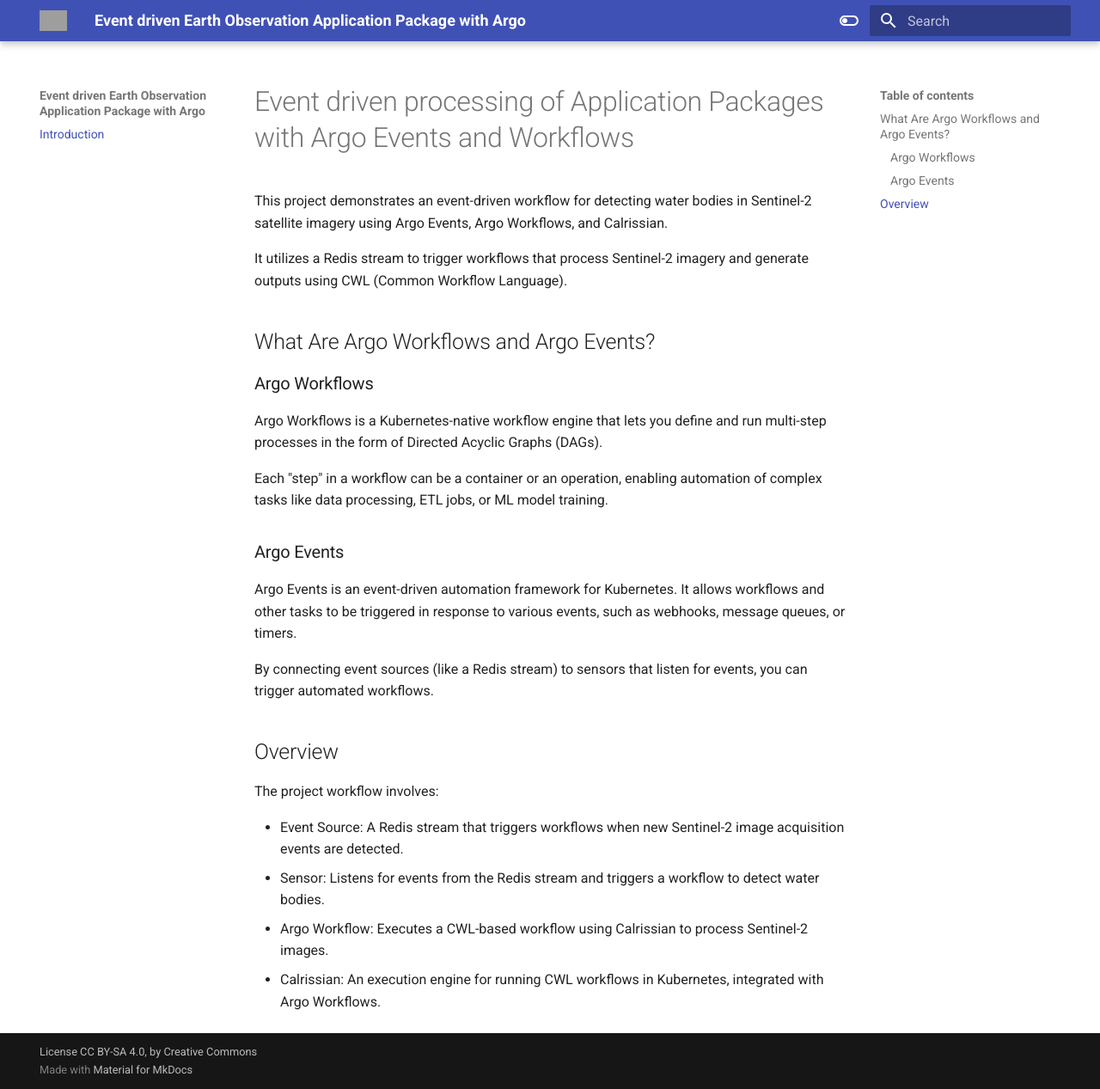
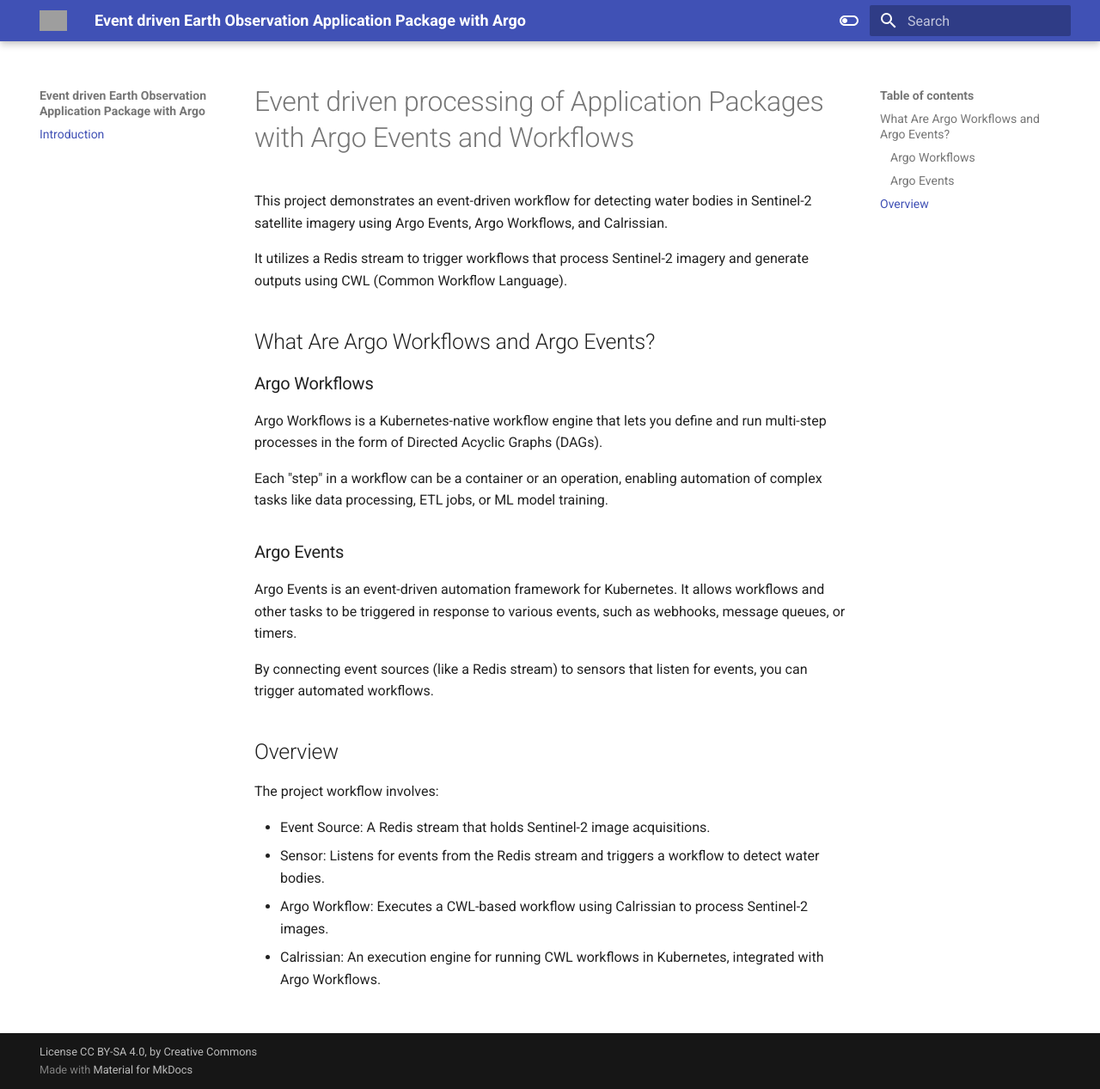
Before and after one commit to eoap/event-driven-with-argo, an MkDocs documentation site: the page built from docs/index.md, in a window 1280 px wide and 1267 px high. Shown: the whole window at 86% size. Built offline with MkDocs 1.6.1 and Material for MkDocs 9.7.7, drawn with Linux system fonts in a browser that asks for light colours; grey boxes are pictures that could not be loaded.

Commit message:
doc/index

```diff
--- a/docs/index.md
+++ b/docs/index.md
@@ -22,7 +22,7 @@
 
 The project workflow involves:
 
-* Event Source: A Redis stream that triggers workflows when new Sentinel-2 image acquisition events are detected.
+* Event Source: A Redis stream that holds Sentinel-2 image acquisitions.
 * Sensor: Listens for events from the Redis stream and triggers a workflow to detect water bodies.
 * Argo Workflow: Executes a CWL-based workflow using Calrissian to process Sentinel-2 images.
 * Calrissian: An execution engine for running CWL workflows in Kubernetes, integrated with Argo Workflows.
```
